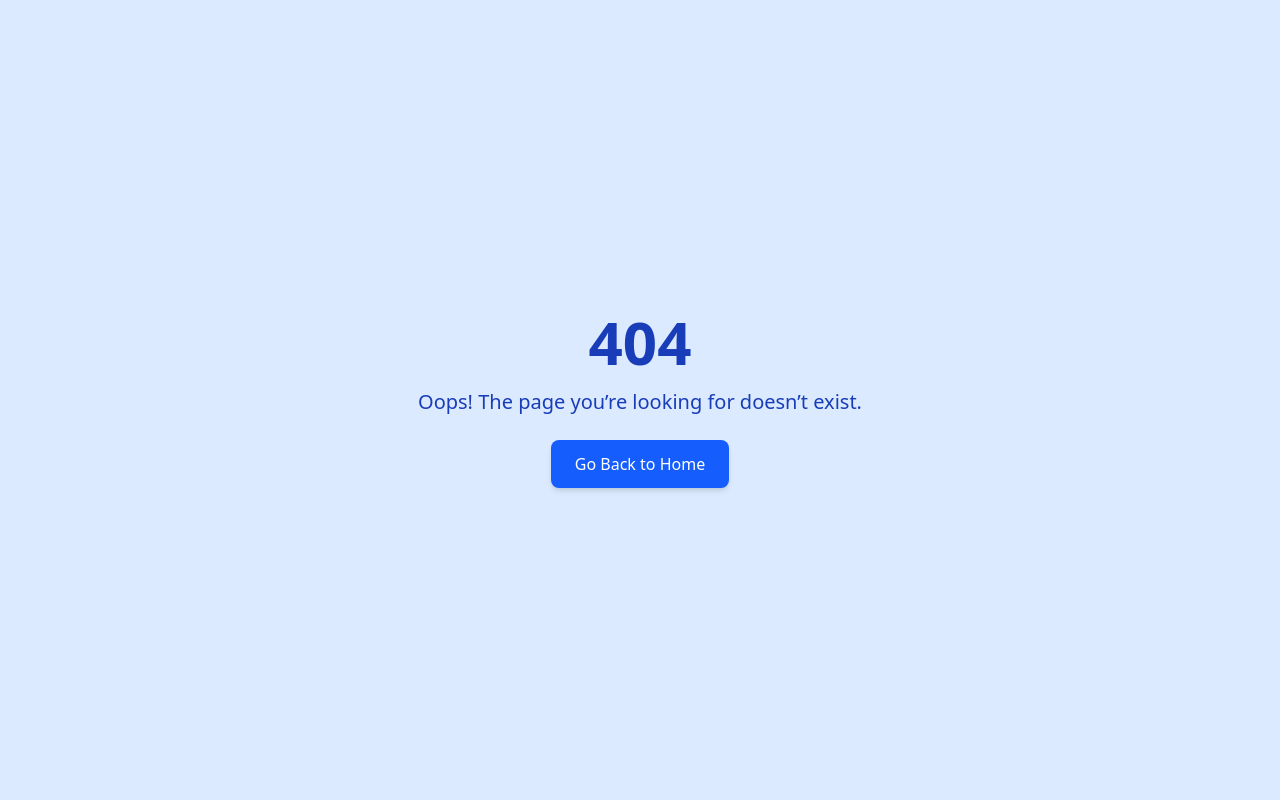
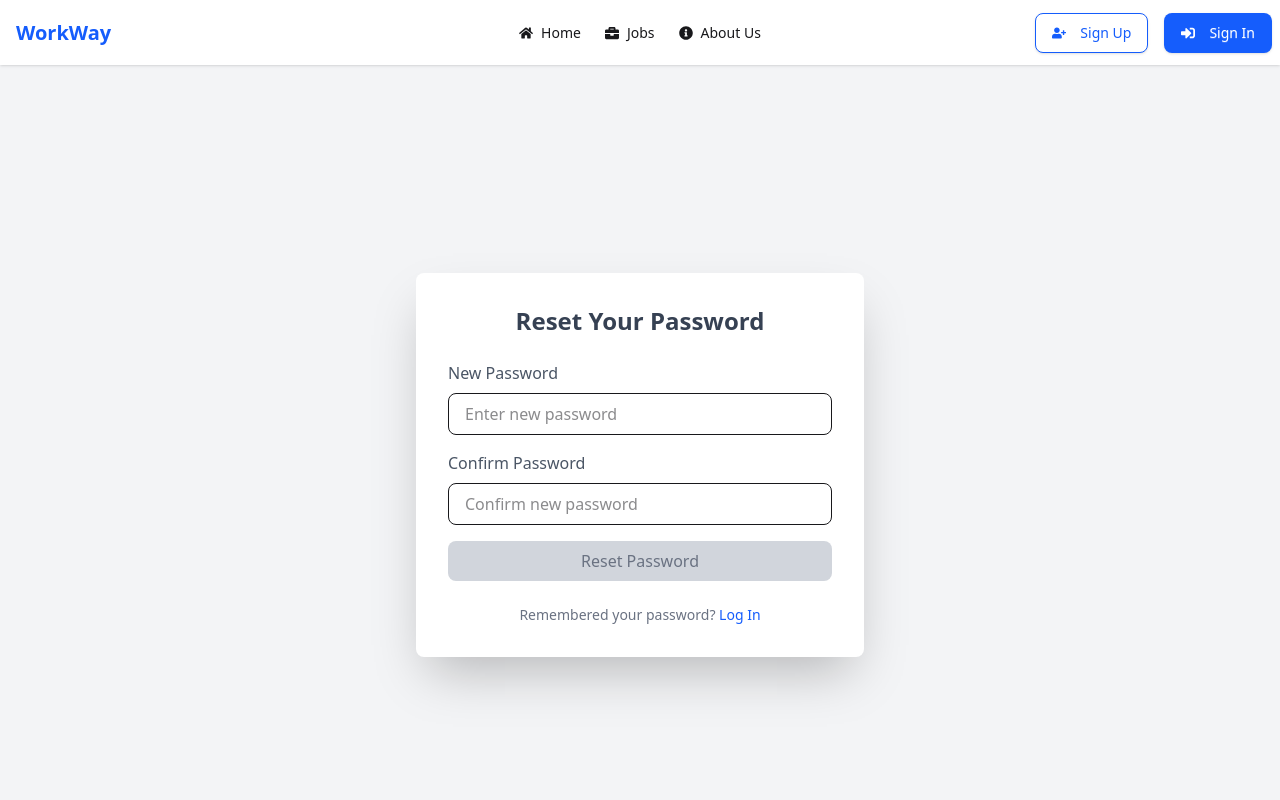
Before and after one commit to achibhossengit/WorkWay-Client, a React (Vite) app: page /password/reset/confirm/1/1 in a window 1280 px wide. Before the commit this address had no page. Shown: the top 800 px of the page. Built offline with nearby package versions, Linux system fonts and the light colour scheme.

Commit message:
implement forgot password feature with proper design

```diff
--- /dev/null
+++ b/src/pages/SignIn/ForgotPasswordPopUp.jsx
@@ -0,0 +1,102 @@
+import { FaTimes } from "react-icons/fa";
+import apiClient from "../../services/ApiClient";
+import { toast } from "react-toastify";
+import { useState } from "react";
+
+const ForgotPasswordPopUp = ({ isModalOpen, setIsModalOpen }) => {
+  const [loading, setLoading] = useState(false);
+  const [error, setError] = useState("");
+  const [email, setEmail] = useState("");
+
+  if (!isModalOpen) return null;
+
+  const handleResetPassword = async (e) => {
+    e.preventDefault();
+    setError("");
+    setLoading(true);
+
+    if (!email) {
+      setError("Email address is required.");
+      setLoading(false);
+      return;
+    }
+
+    try {
+      const res = await apiClient.post("auth/users/reset_password/", { email });
+      if (res) {
+        toast.success(
+          "Check your inbox to reset password."
+        );
+        setEmail('')
+        setIsModalOpen(false);
+      }
+    } catch (err) {
+      setError(
+        err.response?.data?.email?.[0] ||
+          "Something went wrong. Please try again!"
+      );
+    } finally {
+      setLoading(false);
+    }
+  };
+
+  return (
+    <div
+      className="fixed inset-0 flex items-center justify-center backdrop-brightness-50 backdrop-blur-sm z-50"
+      aria-hidden={!isModalOpen}
+    >
+      <div className="relative bg-white rounded-lg shadow-2xl max-w-md w-full p-6">
+        {/* Close Button */}
+        <button
+          onClick={() => setIsModalOpen(false)}
+          className="absolute cursor-pointer top-2 right-2 text-gray-400 hover:text-gray-600 transition"
+        >
+          <FaTimes size={20} />
+        </button>
+
+        {/* Modal Content */}
+        <div className="text-center">
+          <h1 className="text-2xl font-bold text-blue-700 mb-4">
+            Forgot Your Password?
+          </h1>
+          <p className="text-gray-600 mb-6">
+            Provide your email address below. We'll send you a reset link if
+            your account is valid.
+          </p>
+          <form onSubmit={handleResetPassword} className="flex flex-col gap-4">
+            <input
+              type="email"
+              name="email"
+              value={email}
+              onChange={(e) => setEmail(e.target.value)}
+              placeholder="Enter your email"
+              className="w-full p-3 border rounded-lg text-gray-700 focus:outline-none focus:ring-2 focus:ring-blue-600"
+              disabled={loading}
+            />
+            {error && <p className="text-red-500 text-sm">{error}</p>}
+            <button
+              type="submit"
+              disabled={loading}
+              className={`cursor-pointer bg-blue-600 text-white px-4 py-2 rounded-lg shadow-md hover:bg-blue-700 transition duration-200 ${
+                loading ? "opacity-50 cursor-not-allowed" : ""
+              }`}
+            >
+              {loading ? "Sending..." : "Send Reset Link"}
+            </button>
+          </form>
+          <p className="text-gray-500 text-sm mt-6">
+            Remembered your password?{" "}
+            <span
+              className="text-blue-600 cursor-pointer hover:underline"
+              onClick={() => setIsModalOpen(false)}
+            >
+              Log In
+            </span>
+          </p>
+        </div>
+      </div>
+    </div>
+  );
+};
+
+export default ForgotPasswordPopUp;
--- /dev/null
+++ b/src/pages/SignIn/PasswordReset.jsx
@@ -0,0 +1,125 @@
+import { useState } from "react";
+import { useParams, NavLink, useNavigate } from "react-router";
+import apiClient from "../../services/ApiClient";
+import { toast } from "react-toastify";
+
+const PasswordReset = () => {
+  const { uid, token } = useParams();
+  const navigate = useNavigate();
+  const [newPassword, setNewPassword] = useState("");
+  const [confirmPassword, setConfirmPassword] = useState("");
+  const [error, setError] = useState("");
+  const [loading, setLoading] = useState(false);
+
+  const handlePasswordChange = (e) => {
+    const value = e.target.value;
+    setNewPassword(value);
+    validatePasswords(value, confirmPassword);
+  };
+
+  const handleConfirmPasswordChange = (e) => {
+    const value = e.target.value;
+    setConfirmPassword(value);
+    validatePasswords(newPassword, value);
+  };
+
+  const validatePasswords = (password, confirmPassword) => {
+    if (password && confirmPassword && password !== confirmPassword) {
+      setError("Passwords do not match.");
+    } else {
+      setError("");
+    }
+  };
+
+  const isFormValid = newPassword && confirmPassword && !error;
+
+  const handleSubmit = async (e) => {
+    e.preventDefault();
+    setError("");
+    setLoading(true);
+    const new_password = e.target.newPassword.value;
+
+    try {
+      const res = await apiClient.post("/auth/users/reset_password_confirm/", {
+        uid,
+        token,
+        new_password,
+      });
+      if (res.status === 204) {
+        setLoading(false);
+        toast.success('Password was reset successfully!')
+        navigate("/login", { replace: true });
+      }
+    } catch (err) {
+      setLoading(false);
+      setError(
+        err.response?.data?.new_password?.[0] ||
+          "Something went wrong. Please try again!"
+      );
+    }
+  };
+
+  return (
+    <div className="flex items-center justify-center min-h-screen bg-gray-100 dark:bg-gray-900">
+      <div className="bg-white dark:bg-gray-800 shadow-2xl rounded-lg p-8 max-w-md w-full">
+        <h1 className="text-2xl font-bold text-gray-700 dark:text-gray-100 text-center mb-6">
+          Reset Your Password
+        </h1>
+        <form onSubmit={handleSubmit}>
+          {/* New Password */}
+          <div className="mb-4">
+            <label className="block text-gray-600 dark:text-gray-300 mb-2">
+              New Password
+            </label>
+            <input
+              type="password"
+              name="newPassword"
+              value={newPassword}
+              onChange={handlePasswordChange}
+              placeholder="Enter new password"
+              className="w-full px-4 py-2 border rounded-lg dark:bg-gray-700 dark:border-gray-600 dark:text-gray-200 focus:outline-none focus:ring-2 focus:ring-blue-500"
+            />
+          </div>
+          {/* Confirm Password */}
+          <div className="mb-4">
+            <label className="block text-gray-600 dark:text-gray-300 mb-2">
+              Confirm Password
+            </label>
+            <input
+              type="password"
+              value={confirmPassword}
+              onChange={handleConfirmPasswordChange}
+              placeholder="Confirm new password"
+              className="w-full px-4 py-2 border rounded-lg dark:bg-gray-700 dark:border-gray-600 dark:text-gray-200 focus:outline-none focus:ring-2 focus:ring-blue-500"
+            />
+          </div>
+          {/* Error Message */}
+          {error && <p className="text-red-500 text-sm mb-4">{error}</p>}
+          {/* Submit Button */}
+          <button
+            type="submit"
+            disabled={!isFormValid || loading}
+            className={`w-full py-2 px-4 rounded-lg transition duration-200 ${
+              isFormValid && !loading
+                ? "bg-blue-600 text-white hover:bg-blue-700 cursor-pointer"
+                : "bg-gray-300 text-gray-500 cursor-not-allowed"
+            }`}
+          >
+            {loading ? "Processing..." : "Reset Password"}
+          </button>
+        </form>
+        {/* Link to Login */}
+        {!loading && (
+          <p className="text-gray-500 text-sm mt-6 text-center">
+            Remembered your password?{" "}
+            <NavLink to="/login" className="text-blue-600 hover:underline">
+              Log In
+            </NavLink>
+          </p>
+        )}
+      </div>
+    </div>
+  );
+};
+
+export default PasswordReset;
--- a/src/pages/SignIn/SignIn.jsx
+++ b/src/pages/SignIn/SignIn.jsx
@@ -1,23 +1,27 @@
-import { useContext } from "react";
+import { useContext, useState } from "react";
 import { useForm } from "react-hook-form";
-import { FaUser, FaLock, FaSignInAlt } from "react-icons/fa";
+import { FaUser, FaLock, FaSignInAlt, FaSpinner } from "react-icons/fa";
 import { Link, useNavigate } from "react-router";
 import { toast, ToastContainer } from "react-toastify";
 import "react-toastify/dist/ReactToastify.css";
 import { AuthContext } from "../../context/authContext";
+import ForgotPasswordPopUp from "./ForgotPasswordPopUp";
 
 const SignIn = () => {
   const navigate = useNavigate();
   const { login } = useContext(AuthContext);
-  const { register, handleSubmit } = useForm();
+  const { register, handleSubmit, watch } = useForm();
+  const [isModalOpen, setIsModalOpen] = useState(false);
+  const [loading, setLoading] = useState(false);
+
+  const username = watch("username");
+  const password = watch("password");
 
   const onSubmit = async (data) => {
+    setLoading(true);
     try {
       const res = await login(data);
       if (res?.success) {
-        toast.success("Login successful!", {
-          autoClose: 3000,
-        });
         navigate("/dashboard");
       } else {
         throw new Error("Invalid credentials. Please try again.");
@@ -31,15 +35,17 @@ const SignIn = () => {
         position: "top-center",
         autoClose: 3000,
       });
+    } finally {
+      setLoading(false);
     }
   };
 
   return (
     <div className="min-h-screen bg-gradient-to-br from-blue-50 to-gray-100 flex items-center justify-center p-4">
       <div className="w-full max-w-md bg-white rounded-xl shadow-lg overflow-hidden">
-        <div className="bg-blue-600 py-6 px-8 text-center">
-          <h2 className="text-3xl font-bold text-white">Welcome Back</h2>
-          <p className="text-blue-100 mt-1">Sign in to access your account</p>
+        <div className=" bg-blue-200 text-gray-800 py-6 px-8 text-center">
+          <h2 className="text-3xl font-bold">Welcome Back</h2>
+          <p className=" mt-1">Sign in to access your account</p>
         </div>
         <div className="p-8">
           <form onSubmit={handleSubmit(onSubmit)} className="space-y-6">
@@ -101,20 +107,30 @@ const SignIn = () => {
                   Remember me
                 </label>
               </div>
-              <Link
-                to="/forgot-password"
-                className="text-sm font-medium text-blue-600 hover:text-blue-500"
+              <button
+                type="button"
+                onClick={() => setIsModalOpen(true)}
+                className="text-sm font-medium text-blue-600 hover:text-blue-500 cursor-pointer"
               >
                 Forgot password?
-              </Link>
+              </button>
             </div>
 
             <button
               type="submit"
-              className="w-full flex justify-center items-center py-3 px-4 border border-transparent rounded-lg shadow-sm text-lg font-medium text-white bg-blue-600 hover:bg-blue-700 focus:outline-none focus:ring-2 focus:ring-offset-2 focus:ring-blue-500 transition-colors duration-200"
+              disabled={loading || !username || !password}
+              className={`w-full flex justify-center cursor-pointer items-center py-3 px-4 border border-transparent rounded-lg shadow-sm text-lg font-medium transition-colors duration-200 ${
+                loading || !username || !password
+                  ? "bg-gray-300 text-gray-500 cursor-not-allowed"
+                  : "bg-blue-600 text-white hover:bg-blue-700"
+              }`}
             >
-              <FaSignInAlt className="mr-2" />
-              Sign In
+              {loading ? (
+                <FaSpinner className="animate-spin mr-2" />
+              ) : (
+                <FaSignInAlt className="mr-2" />
+              )}
+              {loading ? "Signing In..." : "Sign In"}
             </button>
           </form>
 
@@ -131,6 +147,10 @@ const SignIn = () => {
           </div>
         </div>
       </div>
+      <ForgotPasswordPopUp
+        isModalOpen={isModalOpen}
+        setIsModalOpen={setIsModalOpen}
+      />
     </div>
   );
 };
--- a/src/pages/SignUp/ActivationPopUp.jsx
+++ b/src/pages/SignUp/ActivationPopUp.jsx
@@ -1,6 +1,6 @@
 import { FaTimes } from "react-icons/fa";
 
-const ActivationPopUp = ({ isOpen, onClose, onShowEmail, onLogin }) => {
+const ActivationPopUp = ({ isOpen, onShowEmail, onLogin }) => {
   if (!isOpen) return null;
 
   return (
@@ -9,14 +9,6 @@ const ActivationPopUp = ({ isOpen, onClose, onShowEmail, onLogin }) => {
       aria-hidden={!isOpen}
     >
       <div className="relative bg-white rounded-lg shadow-2xl max-w-md w-full p-6">
-        {/* Close Button */}
-        <button
-          onClick={onClose}
-          className="absolute cursor-pointer top-2 right-2 text-gray-400 hover:text-gray-600 transition"
-        >
-          <FaTimes size={20} />
-        </button>
-
         {/* Modal Content */}
         <div className="text-center">
           <h1 className="text-2xl font-bold text-blue-700 mb-4">
--- a/src/pages/SignUp/SignUp.jsx
+++ b/src/pages/SignUp/SignUp.jsx
@@ -46,9 +46,9 @@ const SignUp = () => {
   return (
     <div className="min-h-screen bg-gradient-to-br from-blue-50 to-gray-100 flex items-center justify-center p-4">
       <div className="w-full max-w-md bg-white rounded-xl shadow-lg overflow-hidden">
-        <div className="bg-blue-600 py-6 px-8 text-center">
-          <h2 className="text-3xl font-bold text-white">Create Account</h2>
-          <p className="text-blue-100 mt-1">Join our platform today</p>
+        <div className="bg-blue-200 py-6 px-8 text-center">
+          <h2 className="text-3xl font-bold">Create Account</h2>
+          <p className="mt-1">Join our platform today</p>
         </div>
         <div className="p-8">
           <SignUpForm onSubmit={onSubmit} loading={loading} />
--- a/src/routes/AppRoutes.jsx
+++ b/src/routes/AppRoutes.jsx
@@ -10,6 +10,7 @@ import Dashboard from "../pages/DashBoard/Dashboard";
 import Profile from "../pages/DashBoard/Profile";
 import PrivateRoutes from "./PrivateRoutes";
 import Activation from "../pages/SignUp/Activation";
+import PasswordReset from "../pages/SignIn/PasswordReset";
 
 const AppRoutes = () => {
   return (
@@ -20,6 +21,7 @@ const AppRoutes = () => {
         <Route path="login" element={<Login />} />
         <Route path="register" element={<SignUp />} />
         <Route path="activate/:uid/:token" element={<Activation />} />
+        <Route path="password/reset/confirm/:uid/:token" element={<PasswordReset />} />
         <Route
           path="dashboard"
           element={
```
